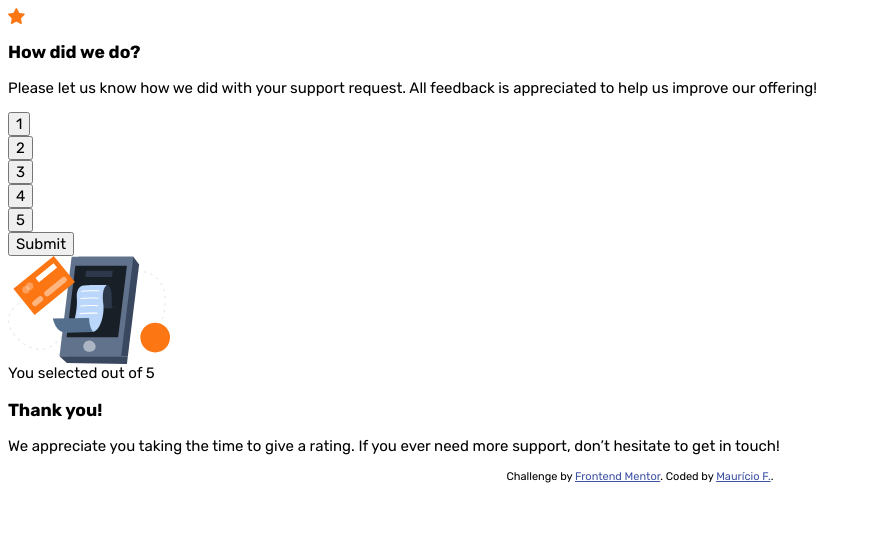
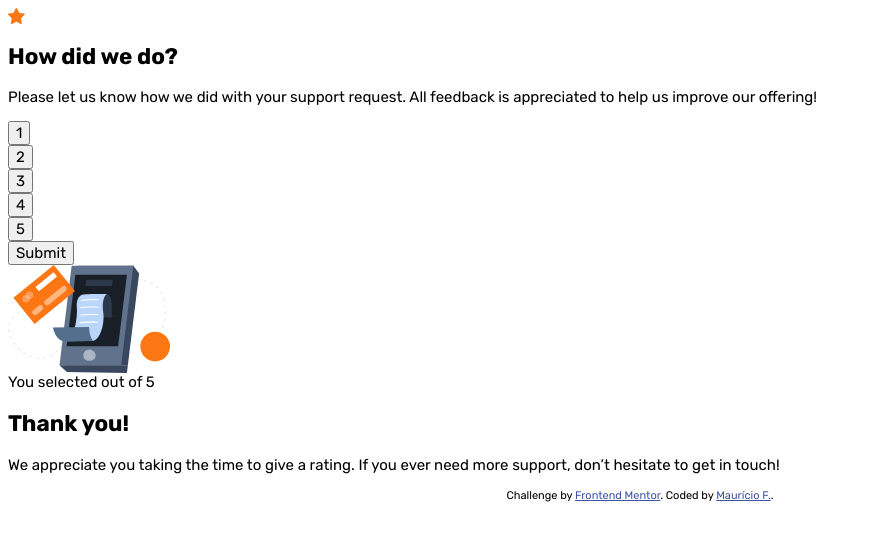
Before and after one commit to mauriciompf/Interactive-rating-component, a plain HTML site: page index.html in a window 1280 px wide. Shown: the whole page, without its empty margins (0-871 px from the left). Drawn offline with Linux system fonts and the light colour scheme.

Commit message:
Update index.html

```diff
--- a/index.html
+++ b/index.html
@@ -17,9 +17,9 @@
       <div class="main__card-icon-start">
         <img src="images/icon-star.svg" alt="">
       </div>
-      <h3 class="main__card--title">
+      <h2 class="main__card-title">
         How did we do?
-      </h3>
+      </h2>
       <p class="main__card-paragraph">
         Please let us know how we did with your support request. All feedback is appreciated to help us improve our offering!
       </p>
@@ -38,13 +38,15 @@
 
     <!-- Thank you state start -->
     <article class="main__card-thank">
-      <img src="images/illustration-thank-you.svg" alt="thank you" class="main__card-image">
+      <div class="main__card-image">
+        <img src="images/illustration-thank-you.svg" alt="thank you">
+      </div>
       <span class="main__card-info">
         You selected <span class="main__card-info-rated"></span> out of 5
       </span>
-      <h3 class="main__card-title">
+      <h2 class="main__card-title">
         Thank you!
-      </h3>
+      </h2>
       <p class="main__card-paragraph">
         We appreciate you taking the time to give a rating. If you ever need more support, don’t hesitate to get in touch!
       </p>
```
